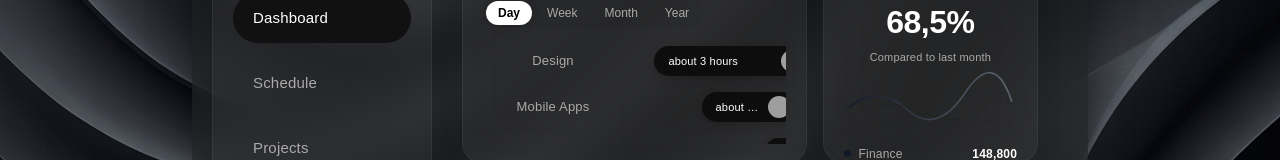
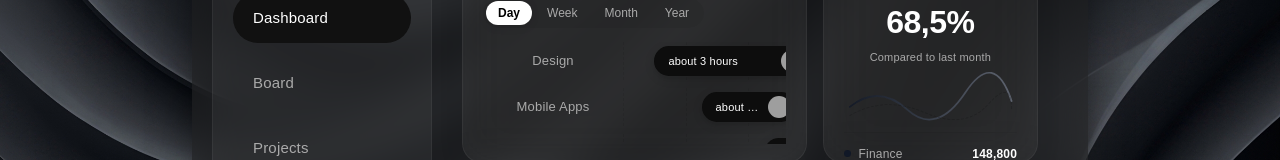
Before and after one commit to ItsKalfox/collabboard-client, a React app in the folder frontend/: page / in a window 1280 px wide. Shown: the part 261-421 px from the top of the page. Built offline with nearby package versions, Linux system fonts and the light colour scheme; grey boxes are pictures that could not be loaded; the HTML template or start-up script is replaced by a standard one.

Commit message:
ui:change the tab name

```diff
--- a/frontend/src/App.jsx
+++ b/frontend/src/App.jsx
@@ -11,7 +11,7 @@ function App() {
     const path = window.location.pathname.replace('/', '');
     if (path) {
       const capitalized = path.charAt(0).toUpperCase() + path.slice(1);
-      if (['Dashboard', 'Schedule', 'Projects', 'Settings'].includes(capitalized)) {
+      if (['Dashboard', 'Board', 'Projects', 'Settings'].includes(capitalized)) {
         return capitalized;
       }
     }
@@ -71,7 +71,7 @@ function App() {
     '--avatar-icon': isDark ? '#888' : '#777',
   };
 
-  const tabs = ['Dashboard', 'Schedule', 'Projects', 'Settings'];
+  const tabs = ['Dashboard', 'Board', 'Projects', 'Settings'];
 
   return (
     <div className="app-container" style={themeVars}>
```
